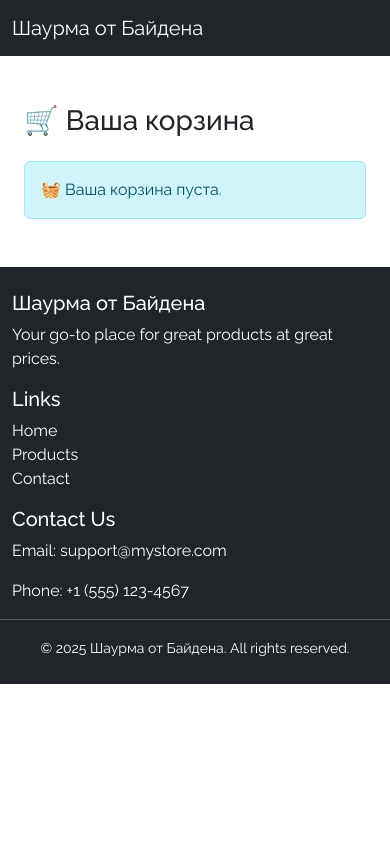
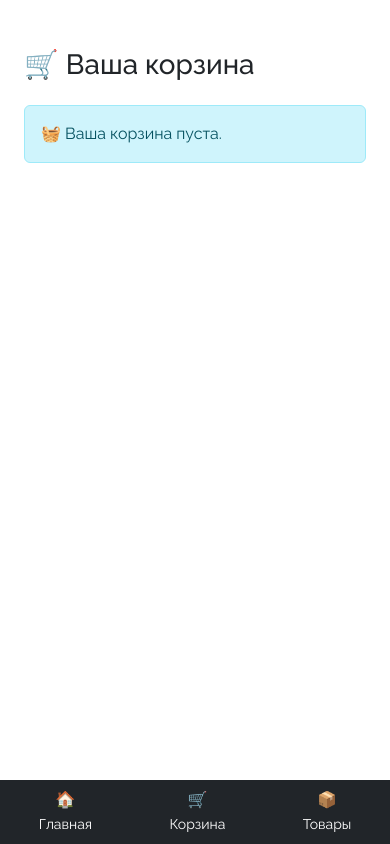
Before and after one commit to viteax/shaurmashop, a Django app: page /cart/ in a window 390 px wide. Run offline with Django 5.2, Linux system fonts and the light colour scheme; some libraries are stand-ins or nearby versions.

Commit message:
raw adaptation for mobile devices, fix of cart add redirect

```diff
--- a/cart/views.py
+++ b/cart/views.py
@@ -22,10 +22,9 @@ def add_product(request, product_id):
     if form.is_valid():
         cd = form.cleaned_data
         cart.add(product, cd['quantity'], cd['override'])
-        return redirect('cart:cart_detail')
     else:
         messages.error(request, 'error')
-        return redirect('main:product_list')
+    return redirect('main:product_list')
 
 
 @require_POST
--- a/templates/main/base.html
+++ b/templates/main/base.html
@@ -10,25 +10,23 @@
   <link rel="preconnect" href="https://fonts.googleapis.com">
   <link rel="preconnect" href="https://fonts.gstatic.com" crossorigin>
   <link href="https://fonts.googleapis.com/css2?family=Raleway:ital,wght@0,400..700;1,400..700&display=swap" rel="stylesheet">
+
   <link rel="stylesheet" href="{% static "bootstrap\css\bootstrap.min.css" %}">
   <link rel="stylesheet" href="{% static "css\base.css" %}">
 </head>
 <body>
-  <nav class="navbar navbar-expand-lg containernavbar navbar-expand-lg navbar-dark bg-dark">
+  <nav class="navbar navbar-expand-lg navbar-dark bg-dark d-none d-md-flex">
     <div class="container">
       <a href="{% url 'main:product_list' %}" class="navbar-brand">Шаурма от Байдена</a>
       <div class="collapse navbar-collapse">
-        <ul class="navbar-nav">
+        <ul class="navbar-nav me-auto">
           {% for category in categories %}
-          <li>
-            <a href="{{ category.get_absolute_url }}" class="nav-link">
-              {{ category.name }}
-            </a>
+            <li class="nav-item">
+              <a href="{{ category.get_absolute_url }}" class="nav-link">{{ category.name }}</a>
             </li>
           {% endfor %}
         </ul>
-
-        <ul class="navbar-nav ms-auto d-flex align-items-center">
+        <ul class="navbar-nav ms-auto">
           <li class="nav-item">
             <a href="{% url 'cart:cart_detail' %}" class="nav-link position-relative">
               🛒 Корзина
@@ -44,46 +42,72 @@
     </div>
   </nav>
 
+  <div class="container mt-3">
     {% if messages %}
-    <ul class="messages">
       {% for message in messages %}
-    <li{% if message.tags %} class="{{ message.tags }}"{% endif %}>{{ message }}</li>
+        <div class="alert alert-{{ message.tags }} alert-dismissible fade show" role="alert">
+          {{ message }}
+          <button type="button" class="btn-close" data-bs-dismiss="alert" aria-label="Close"></button>
+        </div>
       {% endfor %}
-    </ul>
     {% endif %}
+  </div>
 
   <main class="container my-5">
     {% block content %}
     {% endblock content %}
   </main>
 
-  <footer class="bg-dark text-white mt-5">
-    <div class="container py-4">
-      <div class="row">
-        <div class="col-md-4">
+  <footer class="bg-dark text-white pt-4 mt-auto d-none d-md-flex">
+    <div class="container">
+      <div class="row gy-4">
+        <div class="col-12 col-md-4">
           <h5>Шаурма от Байдена</h5>
-          <p>Your go-to place for great products at great prices.</p>
+          <p>Ваш главный источник вкусной шаурмы по разумным ценам.</p>
         </div>
-        <div class="col-md-4">
-          <h5>Links</h5>
+        <div class="col-12 col-md-4">
+          <h5>Ссылки</h5>
           <ul class="list-unstyled">
-            <li><a href="{% url 'main:product_list' %}" class="text-white text-decoration-none">Home</a></li>
-            <li><a href="{% url 'main:product_list' %}" class="text-white text-decoration-none">Products</a></li>
-            <li><a href="{% url 'main:product_list' %}" class="text-white text-decoration-none">Contact</a></li>
+            <li><a href="{% url 'main:product_list' %}" class="text-white text-decoration-none">Главная</a></li>
+            <li><a href="{% url 'main:product_list' %}" class="text-white text-decoration-none">Продукты</a></li>
+            <li><a href="{% url 'main:product_list' %}" class="text-white text-decoration-none">Контакты</a></li>
           </ul>
         </div>
-        <div class="col-md-4">
-          <h5>Contact Us</h5>
+        <div class="col-12 col-md-4">
+          <h5>Контакты</h5>
           <p>Email: support@mystore.com</p>
-          <p>Phone: +1 (555) 123-4567</p>
+          <p>Телефон: +1 (555) 123-4567</p>
         </div>
-        <hr class="bg-secondary">
-        <div class="text-center">
-          <small>&copy; {{ year|default:"2025" }} Шаурма от Байдена. All rights reserved.</small>
+      </div>
+      <hr class="bg-secondary mt-4" />
+      <div class="text-center pb-3">
+        <small>&copy; {{ year|default:"2025" }} Шаурма от Байдена. Все права защищены.</small>
       </div>
     </div>
   </footer>
 
+  <!-- Нижний навбар (мобилка) -->
+  <div class="d-md-none" style="height: 80px;"></div>
+  <nav class="navbar navbar-dark bg-dark fixed-bottom d-flex d-md-none justify-content-around">
+    <a href="{% url 'main:product_list' %}" class="nav-link text-white text-center">
+      <div>🏠</div>
+      <small>Главная</small>
+    </a>
+    <a href="{% url 'cart:cart_detail' %}" class="nav-link text-white text-center position-relative">
+      <div>🛒</div>
+      <small>Корзина</small>
+      {% if cart %}
+        <span class="badge bg-danger position-absolute top-0 start-100 translate-middle">
+          {{ cart|length }}
+        </span>
+      {% endif %}
+    </a>
+    <a href="{% url 'main:product_list' %}" class="nav-link text-white text-center">
+      <div>📦</div>
+      <small>Товары</small>
+    </a>
+  </nav>
+
   <script src="{% static "bootstrap\js\bootstrap.bundle.min.js" %}"></script>
 </body>
 </html>
```
Lines whose indentation alone changed are shown as unchanged.
